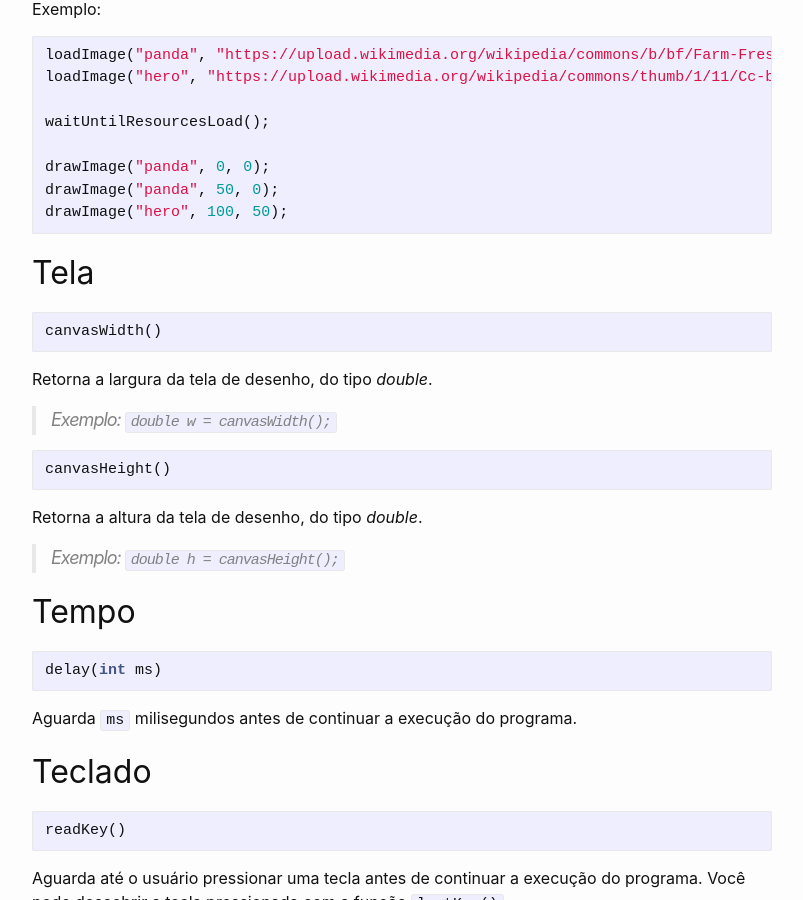
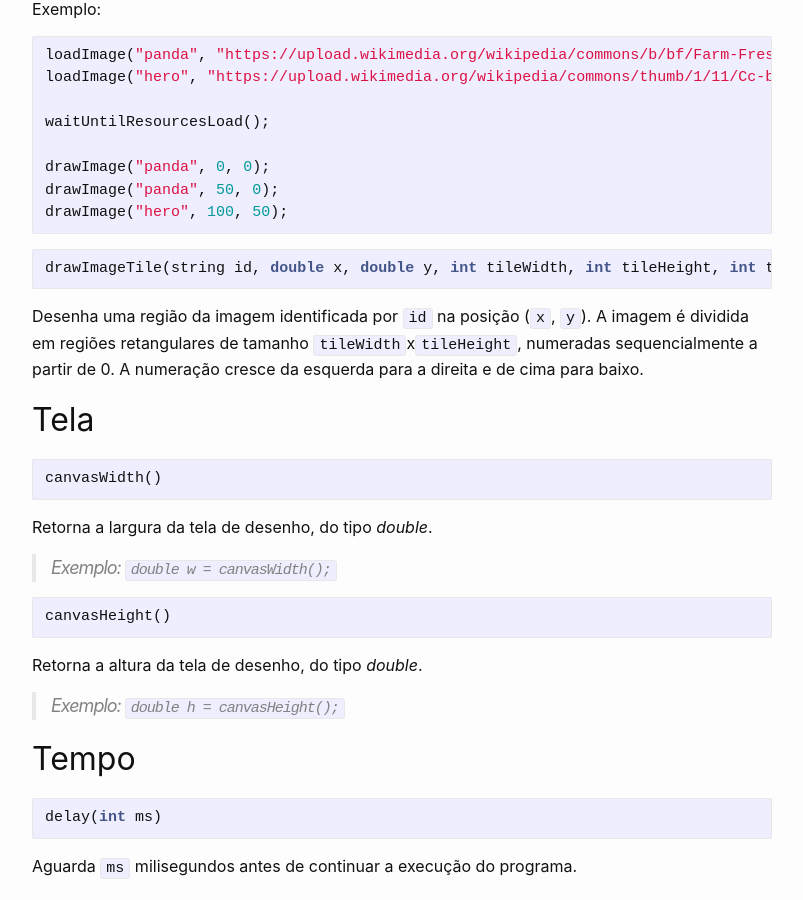
Before and after one commit to rodrigorgs/inge9, a Jekyll site: the page built from referencia.md, in a window 1280 px wide and 900 px high, scrolled down 1621 px. Shown: the whole window, without its empty margins (238-1041 px from the left). Built offline with Jekyll 4.4.1, drawn with Linux system fonts in a browser that asks for light colours.

Commit message:
Adiciona possibilidade de desenhar a partir de um tileset

````diff
--- a/referencia.md
+++ b/referencia.md
@@ -86,6 +86,12 @@ drawImage("panda", 50, 0);
 drawImage("hero", 100, 50);
 ```
 
+```c++
+drawImageTile(string id, double x, double y, int tileWidth, int tileHeight, int tileId)
+```
+
+Desenha uma região da imagem identificada por `id` na posição (`x`, `y`). A imagem é dividida em regiões retangulares de tamanho `tileWidth`x`tileHeight`, numeradas sequencialmente a partir de 0. A numeração cresce da esquerda para a direita e de cima para baixo.
+
 ## Tela
 
 ```c++
````
Also changed, not shown: assets/JSCPP.es5.min.js.
